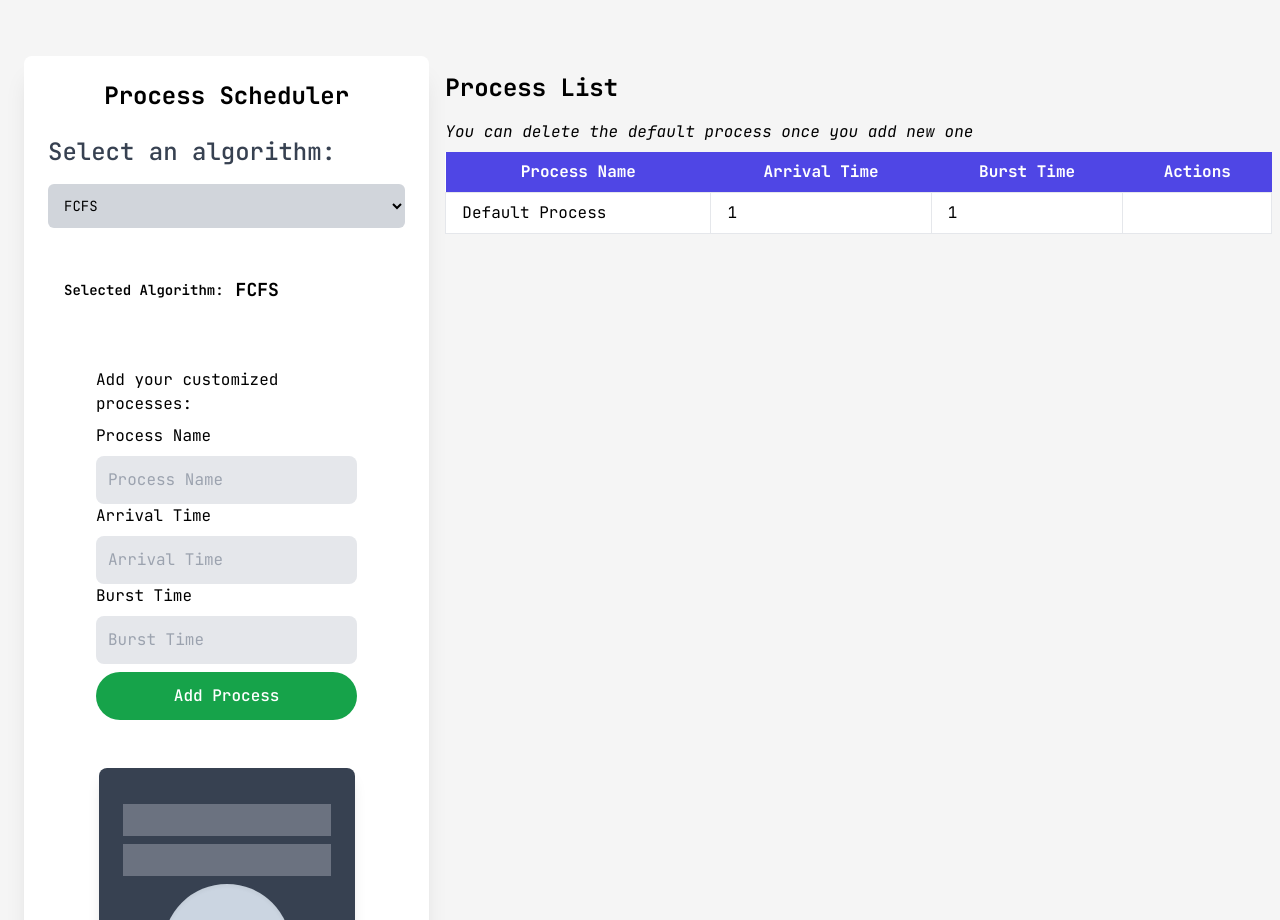
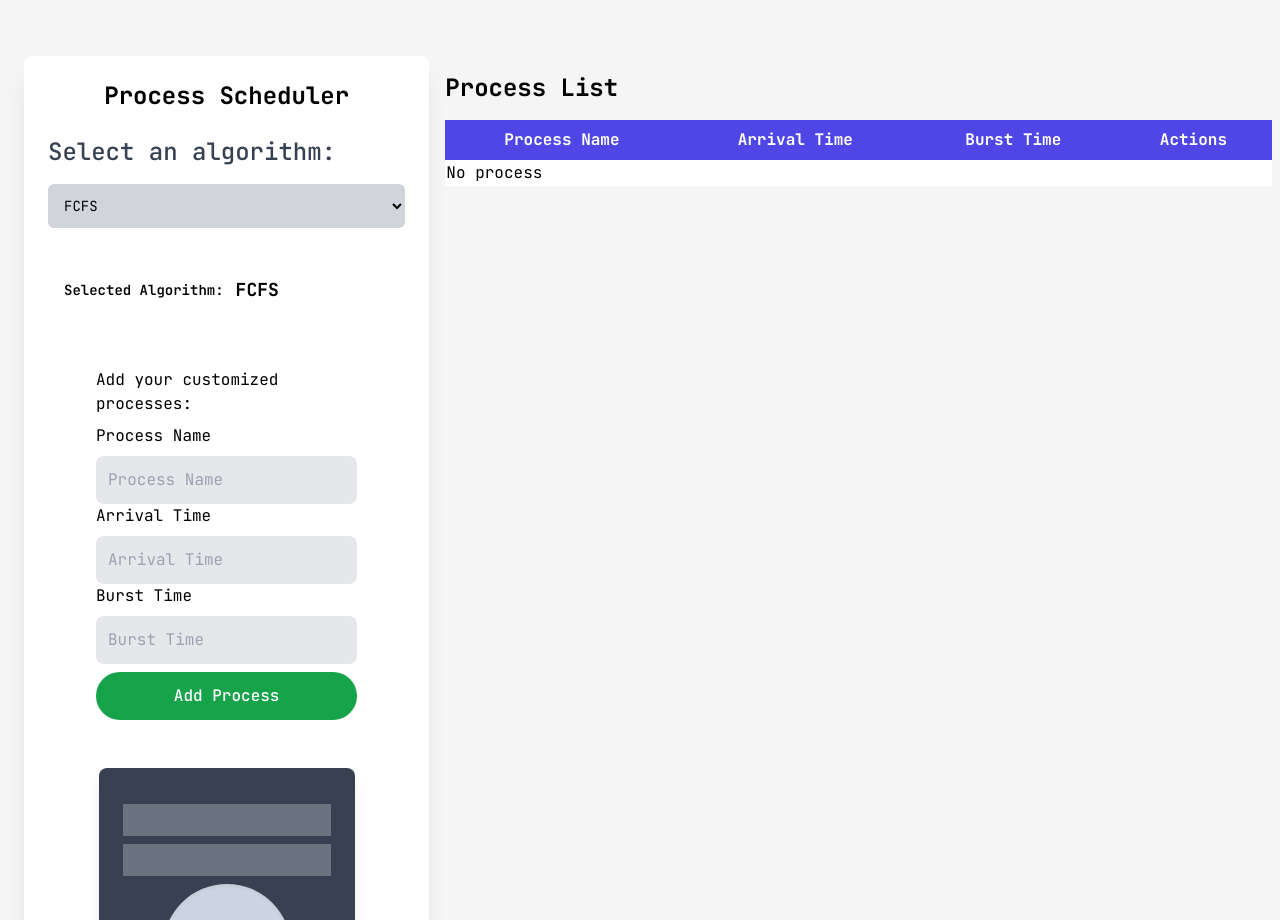
Before and after one commit to bhuwan9898/Process-Scheduling-Algorithms, a React (Vite) app: page / in a window 1280 px wide. Shown: the part 2060-2980 px from the top of the page. Built offline with nearby package versions, Linux system fonts and the light colour scheme.

Commit message:
add: graph features

```diff
--- a/src/algorithms/schedulingAlgotrithms.js
+++ b/src/algorithms/schedulingAlgorithms.js
@@ -2,37 +2,39 @@ export function fcfs(processList) {
   // Sort processes based on arrival time
   processList.sort((a, b) => Number(a.arrivalTime) - Number(b.arrivalTime)); // Ensure arrivalTime is a number
 
-  let currentTime = 0; // Tracks the current time
+  let startTime = 0; // Tracks the current time
   const result = [];
 
-  for (const process of processList) {
+  for (let i = 0; i < processList.length; i++) {
+    const process = processList[i];
+
     // Convert burstTime and arrivalTime to numbers
     const burstTime = Number(process.burstTime);
+
+    // Ensure that the arrival time for the first process is 0
     const arrivalTime = Number(process.arrivalTime);
 
-    // Calculate the completion time
-    const completionTime = currentTime + burstTime; // Ensure addition is done with numbers
-
     // Calculate waiting time
-    const waitingTime = Math.abs(currentTime - arrivalTime);
+    const waitingTime = i === 0 ? 0 : Math.abs(arrivalTime-startTime);
 
     // Calculate turnaround time
-    const turnaroundTime = completionTime - arrivalTime;
+    const turnAroundTime = waitingTime + burstTime;
+
+    //Calculate end time
+    const endTime = startTime + burstTime;
 
     // Add results for the current process
     result.push({
       processName: process.processName,
       arrivalTime: arrivalTime,
       burstTime: burstTime,
-      completionTime: completionTime,
+      startTime: startTime,
+      endTime:endTime,
       waitingTime: waitingTime,
-      turnAroundTime: turnaroundTime,
+      turnAroundTime: turnAroundTime,
     });
-
-    // Update current time
-    currentTime = completionTime;
+    startTime = endTime;
   }
-
   return result; // Return the results array
 }
 
--- a/src/components/Footer.jsx
+++ b/src/components/Footer.jsx
@@ -25,9 +25,9 @@ function Footer() {
                   aria-hidden="true"
                 >
                   <path
-                    fill-rule="evenodd"
+                    fillRule="evenodd"
                     d="M12 2C6.477 2 2 6.484 2 12.017c0 4.425 2.865 8.18 6.839 9.504.5.092.682-.217.682-.483 0-.237-.008-.868-.013-1.703-2.782.605-3.369-1.343-3.369-1.343-.454-1.158-1.11-1.466-1.11-1.466-.908-.62.069-.608.069-.608 1.003.07 1.531 1.032 1.531 1.032.892 1.53 2.341 1.088 2.91.832.092-.647.35-1.088.636-1.338-2.22-.253-4.555-1.113-4.555-4.951 0-1.093.39-1.988 1.029-2.688-.103-.253-.446-1.272.098-2.65 0 0 .84-.27 2.75 1.026A9.564 9.564 0 0112 6.844c.85.004 1.705.115 2.504.337 1.909-1.296 2.747-1.027 2.747-1.027.546 1.379.202 2.398.1 2.651.64.7 1.028 1.595 1.028 2.688 0 3.848-2.339 4.695-4.566 4.943.359.309.678.92.678 1.855 0 1.338-.012 2.419-.012 2.747 0 .268.18.58.688.482A10.019 10.019 0 0022 12.017C22 6.484 17.522 2 12 2z"
-                    clip-rule="evenodd"
+                    clipRule="evenodd"
                   />
                 </svg>
               </a>
--- a/src/components/Navigation.jsx
+++ b/src/components/Navigation.jsx
@@ -30,13 +30,13 @@ function Navigation({ sectionsRef, schedulerRef }) {
                 <ul className="flex items-center gap-48 text-xl">
                   <li
                     onClick={() => scrollToSection(sectionsRef)}
-                    className="text-gray-500 transition hover:text-gray-500/75"
+                    className="text-gray-500 transition hover:text-gray-500/75 cursor-pointer"
                   >
                     About
                   </li>
                   <li
                     onClick={() => scrollToSection(schedulerRef)}
-                    className="text-gray-500 transition hover:text-gray-500/75"
+                    className="text-gray-500 transition hover:text-gray-500/75 cursor-pointer"
                   >
                     Scheduler
                   </li>
--- a/src/components/ProcessScheduled.jsx
+++ b/src/components/ProcessScheduled.jsx
@@ -48,7 +48,7 @@ const ProcessScheduled = ({ graphData }) => {
     labels: [""],
     datasets: graphData.map((item, index) => ({
       label: item.processName,
-      data: [item.completionTime],
+      data: index==0?[item.endTime]:[item.endTime-item.startTime],
       backgroundColor: colors[index % colors.length],
       borderColor: colors[index % colors.length].replace("0.6", "1"),
       borderWidth: 1,
--- a/src/components/ProcessScheduler.jsx
+++ b/src/components/ProcessScheduler.jsx
@@ -1,28 +1,10 @@
 import React, { useState } from "react";
-import { fcfs, sjf } from "../algorithms/schedulingAlgotrithms";
+import { fcfs, sjf } from "../algorithms/schedulingAlgorithms";
 import GanttCharts from "./GanttCharts";
 import CpuFanControl from "./CPUFanControl";
 
 const ProcessScheduler = () => {
-  const [selectedProcessList, setSelectedProcessList] = useState([
-    {
-      processName: "Default Process",
-      arrivalTime: 1,
-      burstTime: 1,
-      completionTime: 1,
-      waitingTime: 1,
-      turnAroundTime: 1,
-    },
-  ]);
-  const [selectedAlgorithm, setSelectedAlgorithm] = useState("FCFS");
-  const [runClicked, setRunClicked] = useState(false);
-  const [graphData, setGraphData] = useState(null);
-  const [formValues, setFormValues] = useState({
-    processName: "",
-    arrivalTime: "",
-    burstTime: "",
-  });
-
+  //list of algortithms implemented
   const algorithms = [
     "FCFS",
     "SJF",
@@ -33,14 +15,30 @@ const ProcessScheduler = () => {
     "HRRN",
   ];
 
+  //this will list all the processes added by the user to run in the cpu
+  const [selectedProcessList, setSelectedProcessList] = useState([]);
+  //check and handle various state variables
+  const [selectedAlgorithm, setSelectedAlgorithm] = useState("FCFS");
+  const [runClicked, setRunClicked] = useState(false);
+  const [graphData, setGraphData] = useState(null);
+
+  //keep track of the form values that the user enters
+  const [formValues, setFormValues] = useState({
+    processName: "",
+    arrivalTime: "",
+    burstTime: "",
+  });
+
+  //keep track of the selection event from the list of options
   const handleAlgorithmChange = (event) => {
     const value = event.target.value;
     setSelectedAlgorithm(value);
   };
 
+  //when add button is clicked it should add process to the process list
   const handleAddButton = (event) => {
-    event.preventDefault(); // Prevents the form from reloading the page
-    console.log(formValues); // This will log the current form values
+    event.preventDefault();
+    console.log(formValues);
     setSelectedProcessList([
       ...selectedProcessList,
       { ...formValues }, // Add the new process to the list
@@ -56,10 +54,12 @@ const ProcessScheduler = () => {
     }));
   };
 
+  //delete a process from the table
   const handleDelete = (index) => {
     const updatedAlgorithms = selectedProcessList.filter((_, i) => i !== index);
     setSelectedProcessList(updatedAlgorithms);
   };
+
   const handleRunButton = () => {
     let data;
     switch (selectedAlgorithm) {
@@ -74,9 +74,11 @@ const ProcessScheduler = () => {
         console.error("Unknown algorithm selected");
         return;
     }
+    console.log(data);
     setGraphData(data);
     setRunClicked(true);
   };
+
   const handleStopButton = () => {
     setRunClicked(false);
   };
@@ -134,7 +136,7 @@ const ProcessScheduler = () => {
                   className="w-full rounded-lg bg-gray-200 p-3"
                   placeholder="Arrival Time"
                   type="number"
-                  min="1"
+                  min="0"
                   required
                   name="arrivalTime"
                   value={formValues.arrivalTime}
@@ -172,9 +174,6 @@ const ProcessScheduler = () => {
         {/* Display the process list in a table */}
         <div className="lg:col-span-2 mt-8 p-2">
           <h4 className="text-2xl font-bold mb-4">Process List</h4>
-          <h1>
-            <i>You can delete the default process once you add new one</i>
-          </h1>
           <table className="min-w-full bg-white mt-2">
             <thead>
               <tr className="bg-indigo-600 text-white">
@@ -185,14 +184,13 @@ const ProcessScheduler = () => {
               </tr>
             </thead>
             <tbody>
-              {selectedProcessList.map((process, index) => (
+              {selectedProcessList.length > 0 ? (
+                selectedProcessList.map((process, index) => (
                   <tr key={index}>
                     <td className="border px-4 py-2">{process.processName}</td>
                     <td className="border px-4 py-2">{process.arrivalTime}</td>
                     <td className="border px-4 py-2">{process.burstTime}</td>
                     <td className="border px-4 py-2">
-                    {/* Conditionally render the delete button if there is more than 1 process */}
-                    {selectedProcessList.length > 1 && (
                       <button
                         className="text-red-500 px-3 py-1 rounded"
                         onClick={() => handleDelete(index)}
@@ -212,10 +210,14 @@ const ProcessScheduler = () => {
                           />
                         </svg>
                       </button>
-                    )}
                     </td>
                   </tr>
-              ))}
+                ))
+              ) : (
+                <tr>
+                  <td>No process</td>
+                </tr>
+              )}
             </tbody>
           </table>
           {/* show the gnatt chart when the run button is clicked*/}
```
Also changed, not shown: src/components/GanttCharts.jsx (+4 -5 lines), src/assets/noProcess.png (added). Lines whose indentation alone changed are shown as unchanged.
